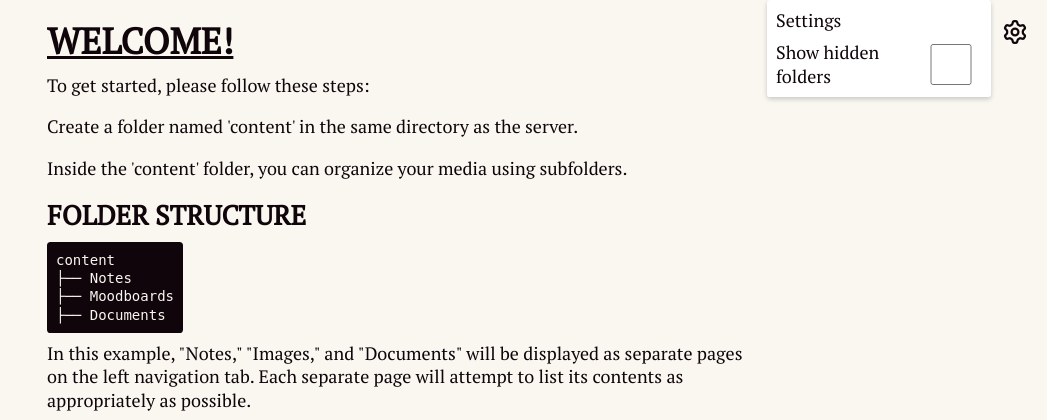
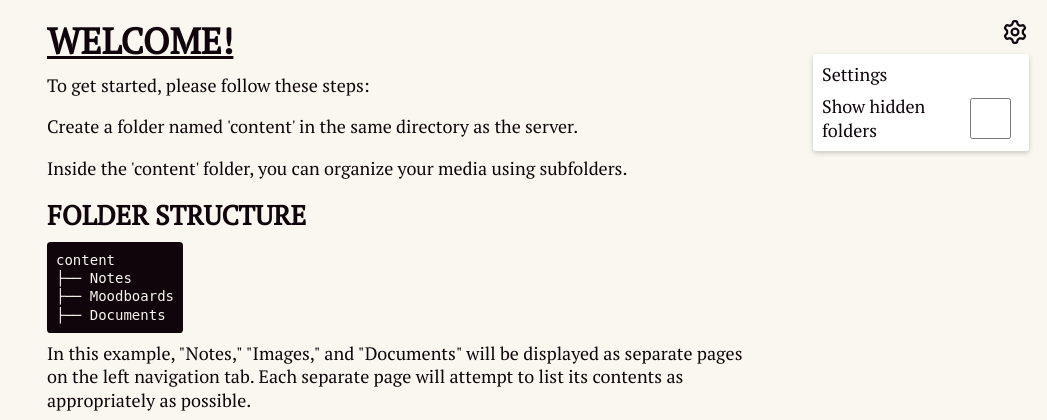
Before and after one commit to prycaustic/plica-garden, a Flask app: template templates/index.html in a window 1280 px wide, after a click that opens the changed part. Shown: the top 420 px of the page, without its empty margins (233-1280 px from the left). Run offline with Flask 3, Linux system fonts and the light colour scheme; the template is opened without the code that fills it, so the values that code supplies are empty; some libraries are stand-ins or nearby versions.

Commit message:
Fixed the settings button a bit

```diff
--- a/static/css/style.css
+++ b/static/css/style.css
@@ -190,7 +190,7 @@ pre > code {
 
 body {
 	display: grid;
-	grid-template-columns: [full-start] 1fr [content-start] minmax(12rem, 40rem) [content-end gutter-start] minmax(12rem, 1fr) [gutter-end full-end];
+	grid-template-columns: [full-start] 1fr [content-start] minmax(12rem, 40rem) [content-end gutter-start] minmax(3rem, 1fr) [gutter-end full-end];
 }
 
 body > header {
@@ -414,14 +414,14 @@ main ol li > ol {
 
 /* FOOTER */
 footer {
+	position: relative;
 	grid-column: gutter;
+	padding: 1rem;
 }
 
 /* SETTINGS MENU */
 #settings-label {
-	position: absolute;
-	top: 1rem;
-	right: 1rem;
+	float: right;
 }
 
 #settings-label:hover i {
@@ -431,7 +431,10 @@ footer {
 
 /* TODO: finish styling this guy... */
 #settings-menu {
-	width: 80%;
+	position: fixed;
+	top: 3rem;
+	right: 1rem;
+	width: 12rem;
 	padding: 0.5rem;
 	background-color: white;
 	display: grid;
```
